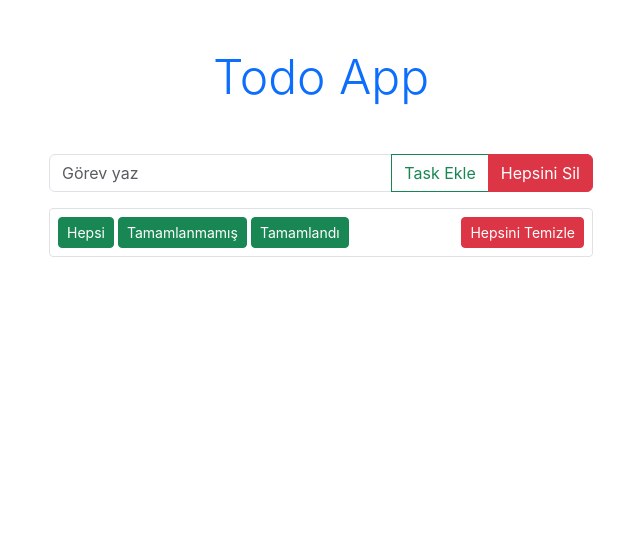
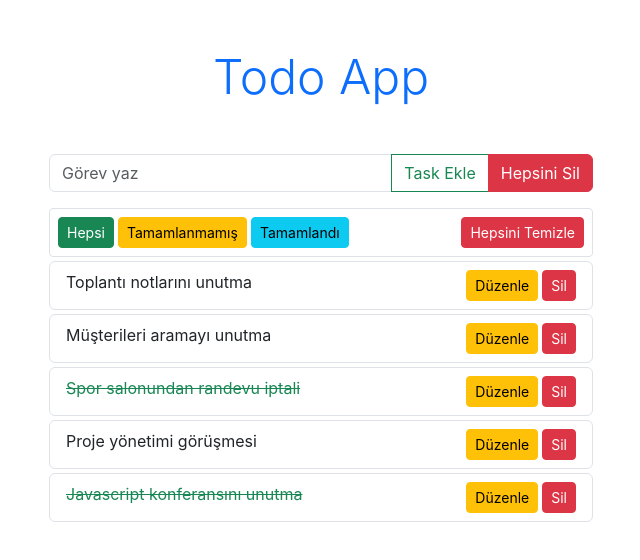
Before and after one commit to muslumhanerol/ToDo_App_With_ContextAPI, a React (Create React App) app in the folder todo_app_contextapi/: page / in a window 1280 px wide. Shown: the top 560 px of the page, without its empty margins (319-959 px from the left). Built offline with nearby package versions, Linux system fonts and the light colour scheme.

Commit message:
todo_filter_edit1

```diff
--- a/todo_app_contextapi/src/Components/TodoFilter.js
+++ b/todo_app_contextapi/src/Components/TodoFilter.js
@@ -9,9 +9,9 @@
                 <div className='button-group'>
                     <button onClick={() => { context.setFilterMode("all"); console.log(context.filterMode) }} className='btn btn-success btn-sm me-1'>Hepsi</button>
 
-                    <button onClick={() => { context.setFilterMode(false); console.log(context.filterMode) }} className='btn btn-success btn-sm me-1'>Tamamlanmamış</button>
+                    <button onClick={() => { context.setFilterMode(false); console.log(context.filterMode) }} className='btn btn-warning btn-sm me-1'>Tamamlanmamış</button>
 
-                    <button onClick={() => { context.setFilterMode(true); console.log(context.filterMode) }} className='btn btn-success btn-sm me-1'>Tamamlandı</button>
+                    <button onClick={() => { context.setFilterMode(true); console.log(context.filterMode) }} className='btn btn-info btn-sm me-1'>Tamamlandı</button>
                 </div>
                 <button className='btn btn-danger btn-sm' type='button' id='btn-clear-all' onClick={() => { useContext.clearAll() }}>Hepsini Temizle</button>
             </div>
--- a/todo_app_contextapi/src/Components/TodoWrapper.js
+++ b/todo_app_contextapi/src/Components/TodoWrapper.js
@@ -59,7 +59,7 @@
         //Göndermek istediklerimizi value içine yazılır. Ardından kullanmak isteiğimiz componentde import işlemi yapılır.
         //Merkezi bir yere koyduk diğer bütün companentler lazım oldukça çağırıp kullanabilecek.
         //Diğer comp. lerden import etmemiz gerek. TodoAddForm.js 2. ve 6.satır.
-        <TodoContext.Provider value={{ taskList, setTaskList, addTask, toggleComplete, deleteTask, toggleEditing, updateTask, clearAll }} >
+        <TodoContext.Provider value={{ taskList, setTaskList, addTask, toggleComplete, deleteTask, toggleEditing, updateTask, clearAll, filterMode, setFilterMode }} >
             <div className='container w-50 p-5'>
                 <TodoAddForm />
                 <TodoFilter />
```
